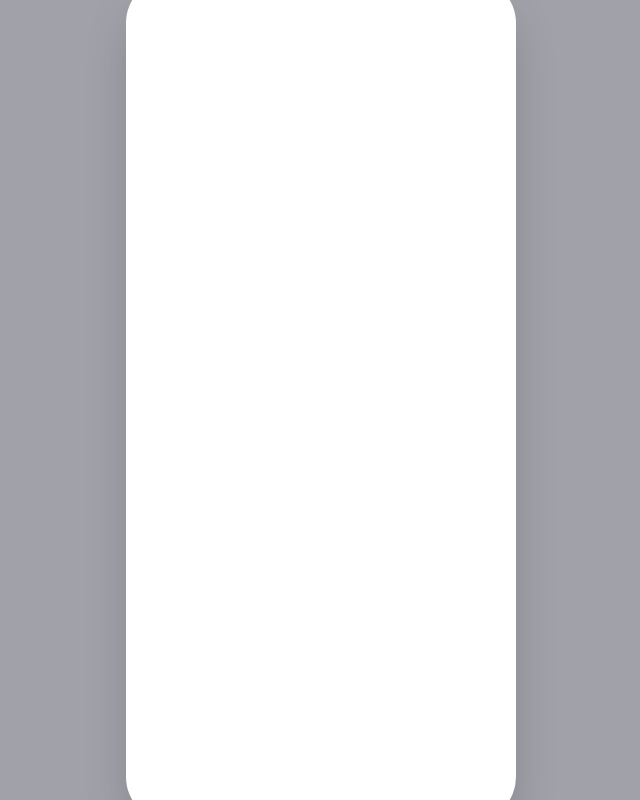
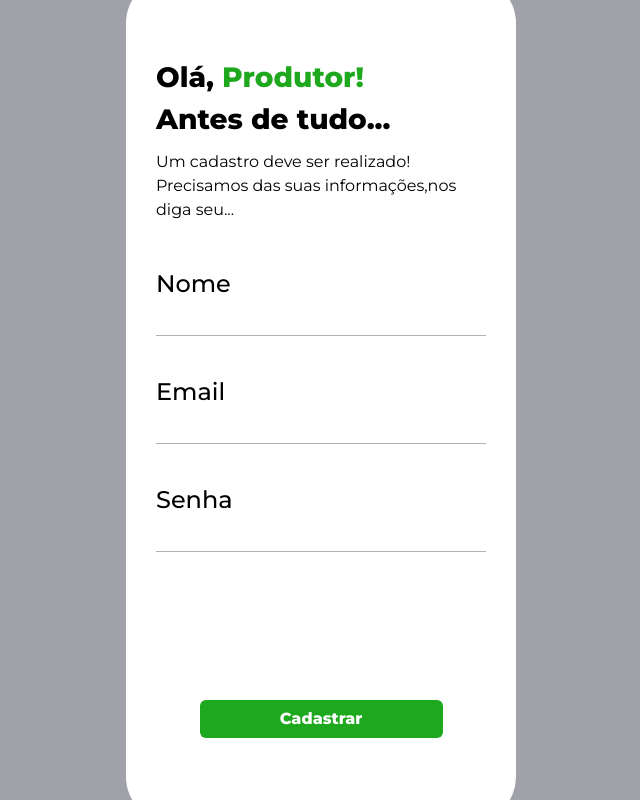
Before and after one commit to banap-app/banap-app, a React (Vite) app: page /register in a window 1280 px wide. Shown: the whole page, without its empty margins (319-959 px from the left). Built offline with nearby package versions, Linux system fonts and the light colour scheme.

Commit message:
Updated registration page

```diff
--- a/src/RegistrationForm.jsx
+++ /dev/null
@@ -1,28 +0,0 @@
-import Frame from './components/Frame'
-
-function Register() {
-  return (
-    <Frame>
-      <div className='w-full h-full flex flex-col items-center justify-center'>
-        <form>
-          <div>
-            <div>
-              <label htmlFor=""></label>
-              <input type="text" />
-            </div>
-            <div>
-              <label htmlFor=""></label>
-              <input type="text" />
-            </div>
-            <div>
-              <label htmlFor=""></label>
-              <input type="text" />
-            </div>
-          </div>
-        </form>
-      </div>
-    </Frame>
-  )
-}
-
-export default Register
--- a/src/components/Frame.jsx
+++ b/src/components/Frame.jsx
@@ -2,7 +2,7 @@ const Frame = ({ children }) => {
   return (
     <>
       <div className='w-screen h-screen overflow-auto flex items-center justify-center bg-zinc-400'>
-        <div className='w-[390px] h-[844px] rounded-[45px] shadow-2xl bg-white'>
+        <div className='w-[390px] h-[844px] rounded-[45px] bg-white'>
           {children}
         </div>
       </div>
--- a/src/main.jsx
+++ b/src/main.jsx
@@ -2,8 +2,8 @@ import React from 'react'
 import ReactDOM from 'react-dom/client'
 import { createBrowserRouter, Router, RouterProvider } from 'react-router-dom'
 import App from './App.jsx'
-import Login from './LoginForm.jsx'
-import Register from './RegistrationForm.jsx'
+import Login from './pages/LoginForm.jsx'
+import Register from './pages/RegistrationForm.jsx'
 import './index.css'
 
 const router = createBrowserRouter([
--- a/src/LoginForm.jsx
+++ b/src/pages/LoginForm.jsx
@@ -1,4 +1,4 @@
-import Frame from './components/Frame'
+import Frame from '../components/Frame'
 
 function Login() {
   return (
@@ -21,7 +21,7 @@ function Login() {
                     id='email'
                     autoComplete='email'
                     required
-                    className='w-[243px] border-b-[0.5px] border-black/75 pb-[5px] outline-none text-sm font-regular text-[#1a5d1a] placeholder:text-[#1a5d1a]/75'
+                    className='w-[243px] border-b-[1px] border-black/30 pb-[5px] outline-none text-sm font-regular text-[#1a5d1a] placeholder:text-[#1a5d1a]/75'
                   />
                 </div>
                 <div className='flex flex-col gap-2.5'>
@@ -34,7 +34,7 @@ function Login() {
                     id='password'
                     autoComplete='current-password'
                     required
-                    className='w-[243px] border-b-[0.5px] border-black/75 pb-[5px] outline-none text-sm font-regular text-[#1a5d1a] placeholder:text-[#1a5d1a]/75'
+                    className='w-[243px] border-b-[1px] border-black/30 pb-[5px] outline-none text-sm font-regular text-[#1a5d1a] placeholder:text-[#1a5d1a]/75'
                   />
                 </div>
               </div>
@@ -43,8 +43,7 @@ function Login() {
               </p>
               <button
                 type='submit'
-                required
-                className='w-[243px] h-[38px] rounded-md mt-[15px] bg-[#1ea81e] font-extrabold text-white drop-shadow-lg'
+                className='w-[243px] h-[38px] rounded-md mt-[15px] bg-[#1ea81e] font-extrabold text-white'
               >
                 Entrar
               </button>
--- /dev/null
+++ b/src/pages/RegistrationForm.jsx
@@ -0,0 +1,72 @@
+import Frame from '../components/Frame'
+
+function Register() {
+  return (
+    <Frame>
+      <div className='w-full h-full flex flex-col items-center justify-center'>
+        <div className='w-[330px] flex flex-col items-start justify-center gap-2.5'>
+          <p className='text-[28px] font-extrabold text-left'>
+            Olá, <span className='text-[#1ea81e]'>Produtor!</span>
+            <br></br>Antes de tudo...
+          </p>
+          <p className='text-base text-regular text-left'>
+            Um cadastro deve ser realizado!<br></br>Precisamos das suas
+            informações,nos<br></br>diga seu...
+          </p>
+        </div>
+        <form>
+          <div className='w-[330px] h-[482px] flex flex-col items-center justify-center mt-10'>
+            <div className='flex flex-col gap-10'>
+              <div className='flex flex-col gap-2.5'>
+                <label htmlFor='name' className='text-2xl font-medium'>
+                  Nome
+                </label>
+                <input
+                  type='text'
+                  name='name'
+                  id='name'
+                  autoComplete='name'
+                  required
+                  className='w-[330px] border-b border-black/30 pb-[5px] outline-none text-sm font-regular text-[#1a5d1a] placeholder:text-[#1a5d1a]'
+                />
+              </div>
+              <div className='flex flex-col gap-2.5'>
+                <label htmlFor='email' className='text-2xl font-medium'>
+                  Email
+                </label>
+                <input
+                  type='email'
+                  name='email'
+                  id='email'
+                  required
+                  className='w-[330px] border-b border-black/30 pb-[5px] outline-none text-sm font-regular text-[#1a5d1a] placeholder:text-[#1a5d1a]'
+                />
+              </div>
+              <div className='flex flex-col gap-2.5'>
+                <label htmlFor='password' className='text-2xl font-medium'>
+                  Senha
+                </label>
+                <input
+                  type='password'
+                  name='password'
+                  id='password'
+                  autoComplete='new-password'
+                  required
+                  className='w-[330px] border-b border-black/30 pb-[5px] outline-none text-sm font-regular text-[#1a5d1a] placeholder:text-[#1a5d1a]'
+                />
+              </div>
+            </div>
+            <button
+              type='submit'
+              className='w-[243px] h-[38px] rounded-md mt-[148px] bg-[#1ea81e] font-extrabold text-white'
+            >
+              Cadastrar
+            </button>
+          </div>
+        </form>
+      </div>
+    </Frame>
+  )
+}
+
+export default Register
```
